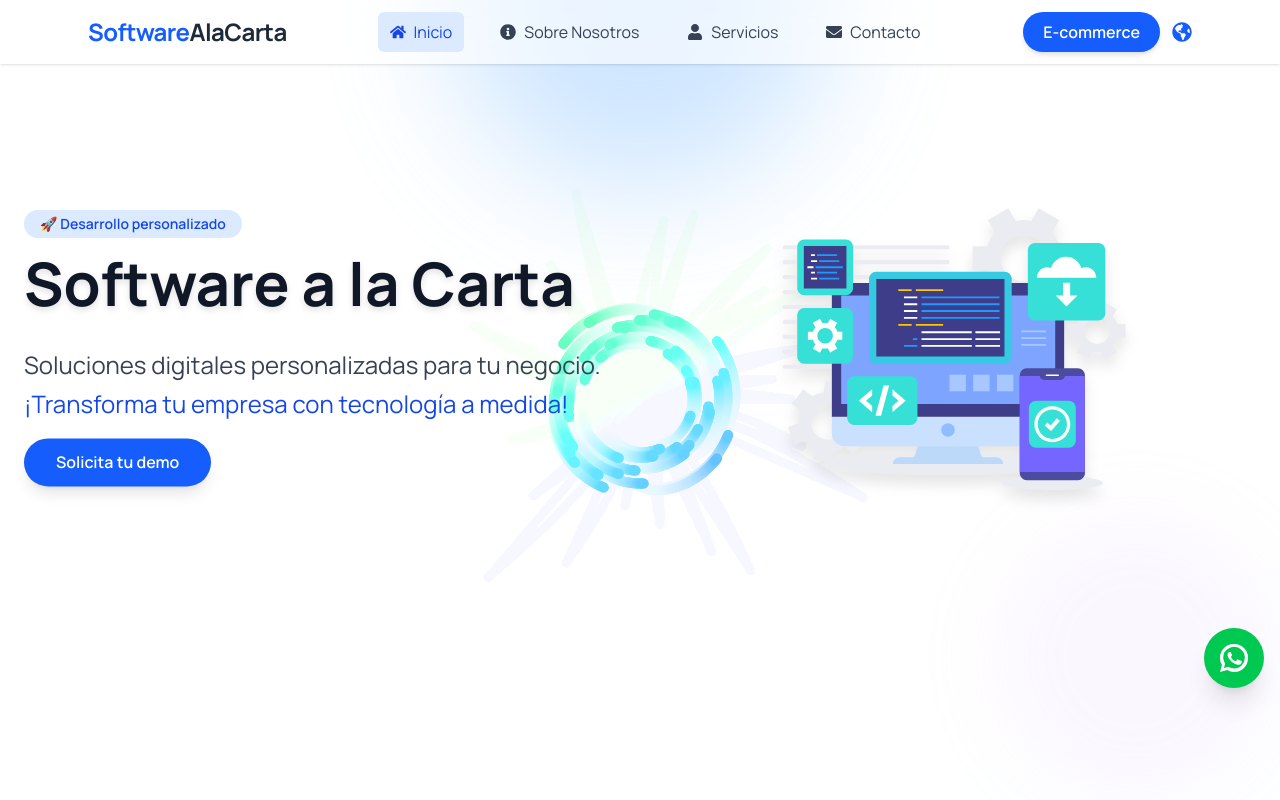
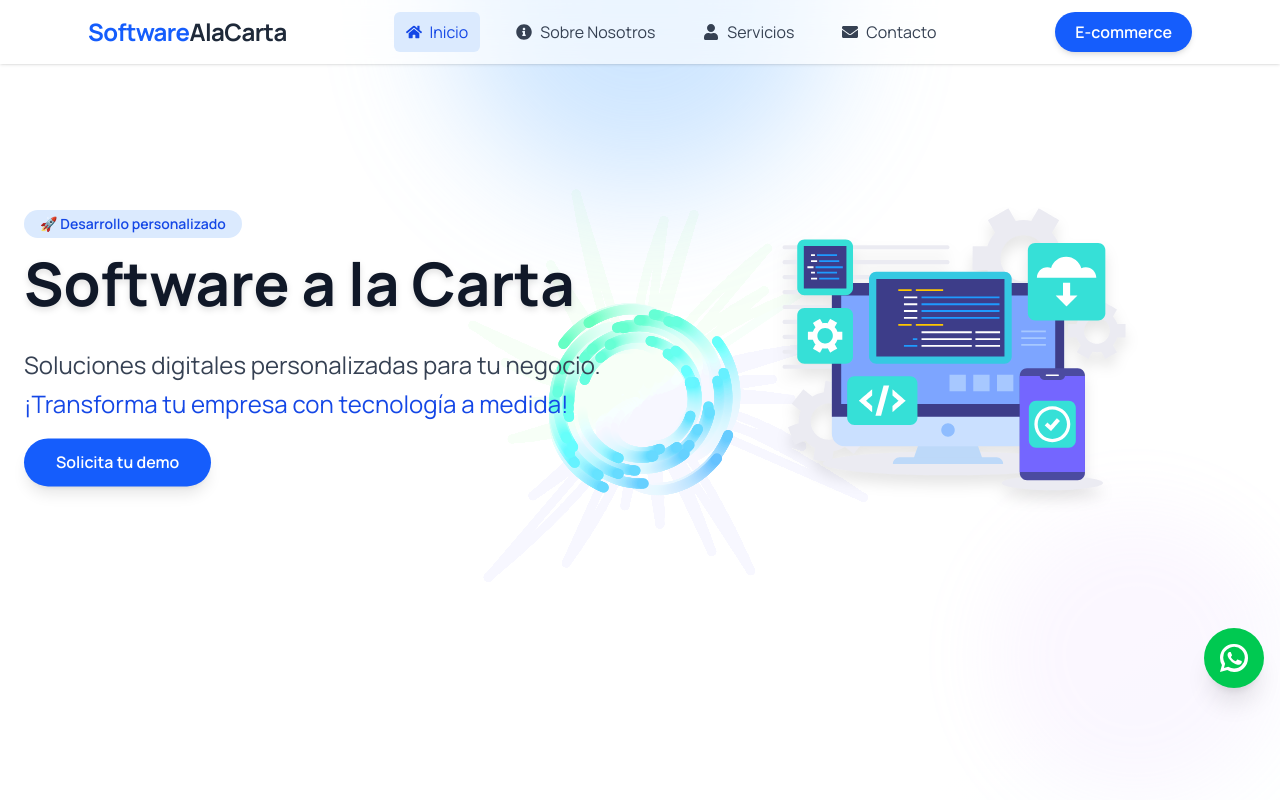
Before and after one commit to Carlos-Alejandro/Software_a_la_Carta, a React (Vite) app: page / in a window 1280 px wide. Shown: the top 800 px of the page. Built offline with nearby package versions, Linux system fonts and the light colour scheme.

Commit message:
Suspensión el btn de idioma por el momento

```diff
--- a/src/components/Layout/Navbar.tsx
+++ b/src/components/Layout/Navbar.tsx
@@ -188,7 +188,7 @@ const Navbar: React.FC = () => {
             </motion.button>
           </Link>
 
-          <motion.button
+          {/* <motion.button
             ref={menuBtnRef}
             onClick={() => setShowLanguageMenu(!showLanguageMenu)}
             whileHover={{ rotate: 20 }}
@@ -199,7 +199,7 @@ const Navbar: React.FC = () => {
             aria-label="Cambiar idioma"
           >
             <FaGlobeAmericas />
-          </motion.button>
+          </motion.button> */}
         </div>
 
         {/* Mobile button */}
@@ -258,7 +258,7 @@ const Navbar: React.FC = () => {
               </Link>
             </motion.li>
 
-            <motion.li whileHover={{ scale: 1.02 }}>
+            {/* <motion.li whileHover={{ scale: 1.02 }}>
               <button
                 className="flex justify-center items-center gap-2 text-blue-600 text-xl hover:text-blue-800 transition w-full focus-visible:outline-none focus-visible:ring-2 focus-visible:ring-blue-400 rounded"
                 onClick={() => {
@@ -268,7 +268,7 @@ const Navbar: React.FC = () => {
               >
                 <FaGlobeAmericas /> Cambiar idioma
               </button>
-            </motion.li>
+            </motion.li> */}
           </ul>
         </motion.div>
       )}
```
